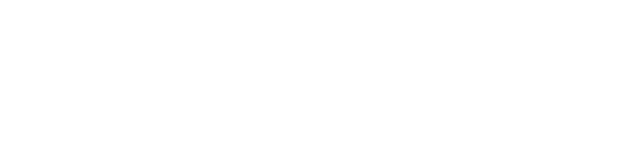
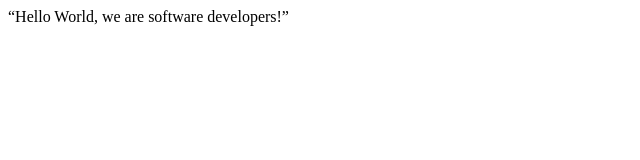
Before and after one commit to Emmanuel130/Microvers-trails-progress-and-amanuel, a plain HTML site: page index.html in a window 1280 px wide. Shown: the whole page, without its empty margins (0-640 px from the left). Drawn offline with Linux system fonts and the light colour scheme.

Commit message:
Hello-world

```diff
--- a/index.html
+++ b/index.html
@@ -8,19 +8,8 @@
 
   <body>
     <script src="https://cdn.freecodecamp.org/testable-projects-fcc/v1/bundle.js"></script>
+    “Hello World, we are software developers!”
 
-    <!--
-
-    Hello Camper!
-
-    For now, the test suite only works in Chrome!
-    Please read the README below in the JS Editor before beginning.
-    Feel free to delete this message once you have read it.
-    Good luck and Happy Coding!
-
-    - The freeCodeCamp Team
-
-    -->
     <script  src="js/index.js"></script>
   </body>
 </html>
```
